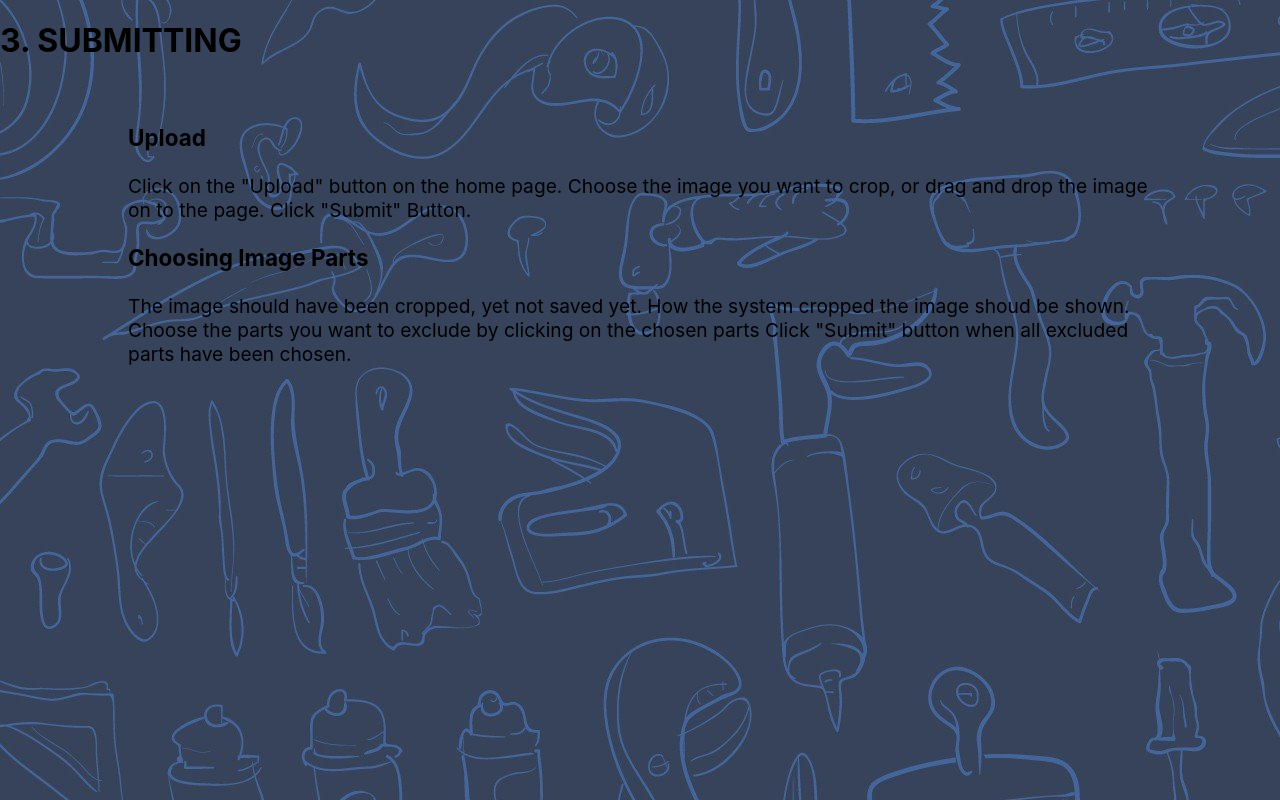
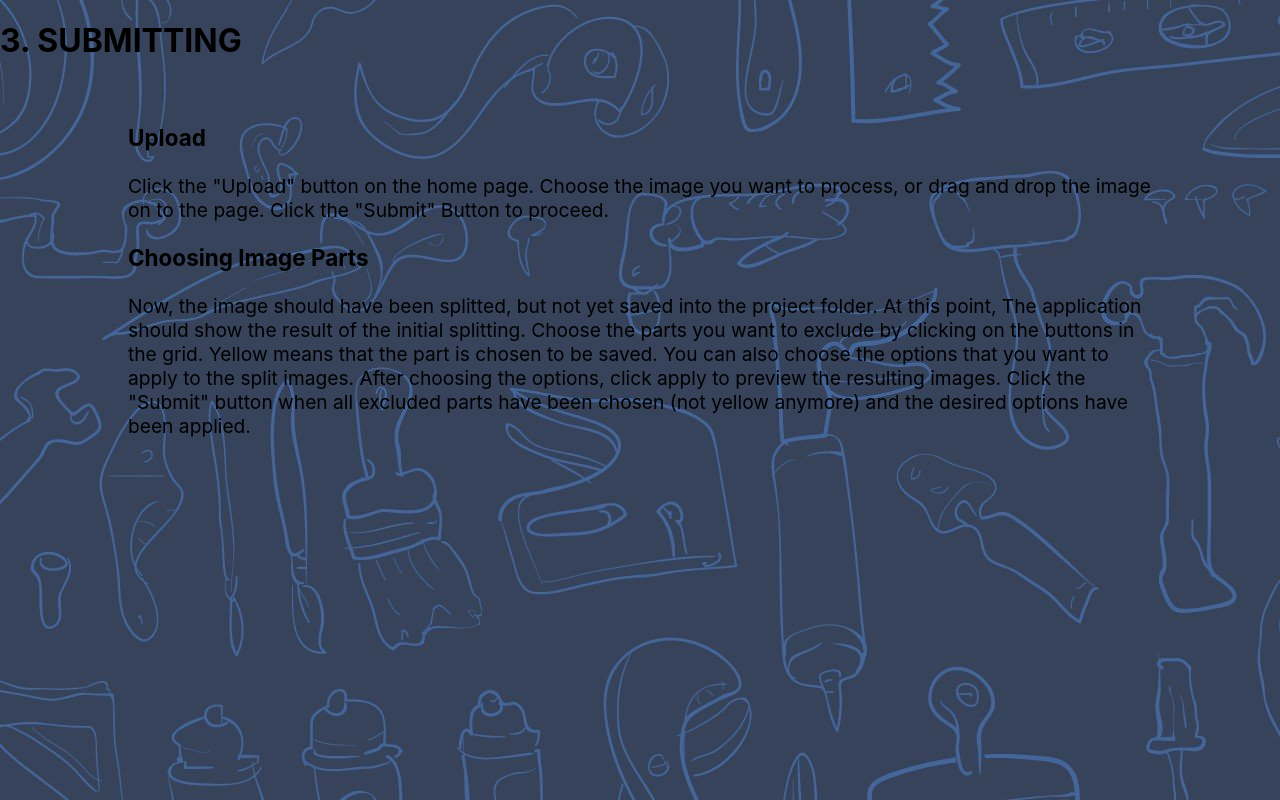
Before and after one commit to ocr-data-preparation/application, a React (Create React App) app: page /help/submit in a window 1280 px wide. Built offline with nearby package versions, Linux system fonts and the light colour scheme.

Commit message:
edited help page text

```diff
--- a/src/components/Help/FillingInPaper.js
+++ b/src/components/Help/FillingInPaper.js
@@ -50,11 +50,10 @@ function FillingInPaper() {
       <div className={classes.section}>
         <h1>1. FILLING THE PAPER</h1>
         <Grid className={classes.description}>
-          <h3>Download and Print the Template Picture</h3>
+          <h3>Download and Print the Template File</h3>
           <p>
-            A template has been provided for the paper to be used as a place to
-            fill in numbers such as the following image. You can download the
-            template on button below.
+            We have provided a pdf file of the template to be printed. You can
+            download the template by clicking the button below.
           </p>
         </Grid>
         <Grid>
@@ -75,8 +74,8 @@ function FillingInPaper() {
       <Grid className={classes.secondDescription}>
         <h3 className={classes.removeTopMargin}>Fill in the Template</h3>
         <p>
-          Print the template and write down numbers from 0 to 9 in the small
-          cell just like the following image.
+          After printing the template, write down the numbers from 0 to 9 in the
+          cells just like the following image.
         </p>
 
         <h3>Fill It Accordingly</h3>
--- a/src/components/Help/SubmittingTutorial.js
+++ b/src/components/Help/SubmittingTutorial.js
@@ -43,19 +43,24 @@ function SubmittingTutorial() {
       <Grid className={classes.description}>
         <h3>Upload</h3>
         <p>
-          Click on the "Upload" button on the home page. Choose the image you
-          want to crop, or drag and drop the image on to the page. Click
-          "Submit" Button.
+          Click the "Upload" button on the home page. Choose the image you want
+          to process, or drag and drop the image on to the page. Click the
+          "Submit" Button to proceed.
         </p>
       </Grid>
 
       <Grid className={classes.secondDescription}>
         <h3>Choosing Image Parts</h3>
         <p>
-          The image should have been cropped, yet not saved yet. How the system
-          cropped the image shoud be shown. Choose the parts you want to exclude
-          by clicking on the chosen parts Click "Submit" button when all
-          excluded parts have been chosen.
+          Now, the image should have been splitted, but not yet saved into the
+          project folder. At this point, The application should show the result
+          of the initial splitting. Choose the parts you want to exclude by
+          clicking on the buttons in the grid. Yellow means that the part is
+          chosen to be saved. You can also choose the options that you want to
+          apply to the split images. After choosing the options, click apply to
+          preview the resulting images. Click the "Submit" button when all
+          excluded parts have been chosen (not yellow anymore) and the desired
+          options have been applied.
         </p>
       </Grid>
     </div>
--- a/src/components/Help/TakingPhoto.js
+++ b/src/components/Help/TakingPhoto.js
@@ -50,10 +50,10 @@ function TakingPhoto() {
       <Grid className={classes.description}>
         <h3>Check Your Camera's Resolution</h3>
         <p>
-          Make sure your camera's resolution will not make the final cropped
-          image broken. The minimum resolution of your camera is {minRes}.
-          Scanning the images are preferable. The result should be like the
-          following image.
+          Your camera's resolution must at least be {minRes} for the application
+          to produce desirable results. Of course, scannned images will produce
+          better results most of the time than a photo taken with a camera. The
+          result should be like the following image.
         </p>
       </Grid>
 
@@ -70,8 +70,9 @@ function TakingPhoto() {
       <Grid className={classes.secondDescription}>
         <h3>Check Image Orientation</h3>
         <p>
-          The image must be taken as landscape. Row containing number '0's must
-          be on the top and row containing number '9's must be on the bottom.
+          The image's orientation must be landscape and the numbers should be on
+          the correct position. The row containing number '0's must be on the
+          top and the row containing number '9's must be on the bottom.
         </p>
       </Grid>
     </div>
```
